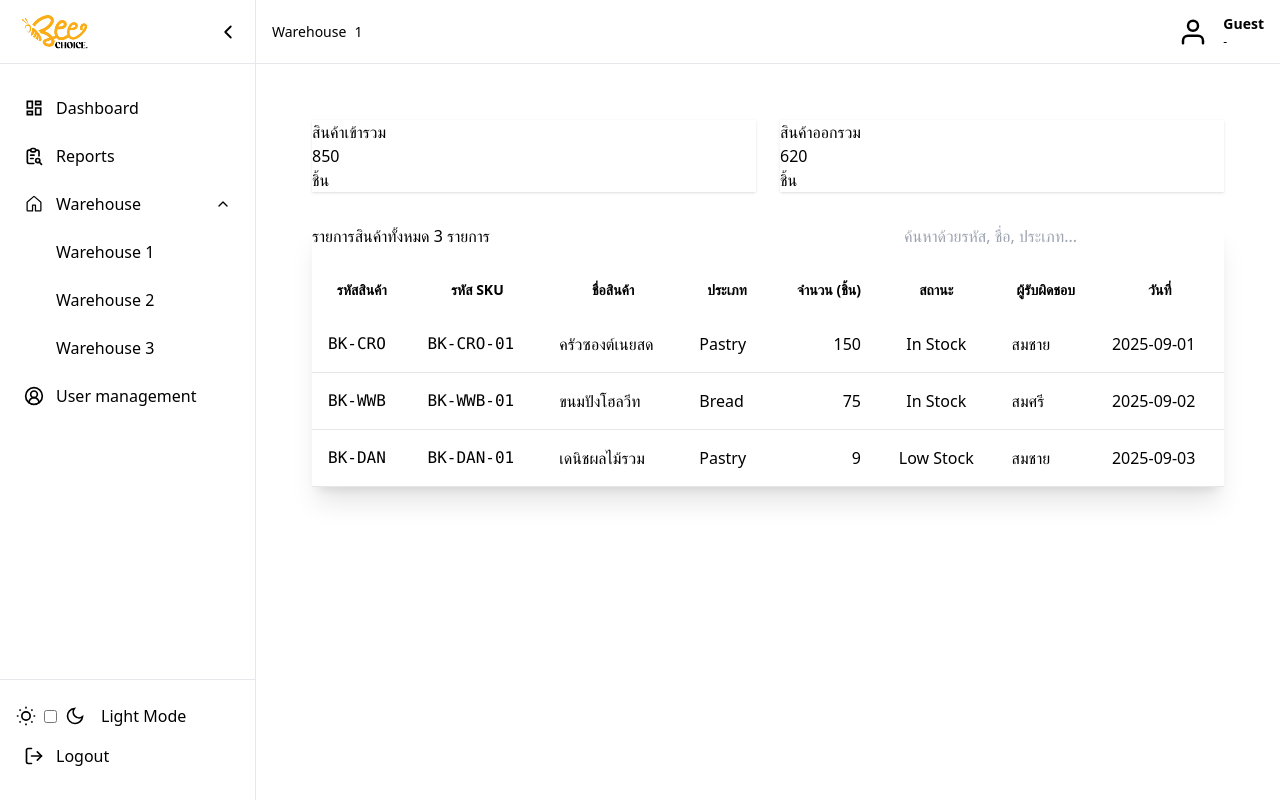
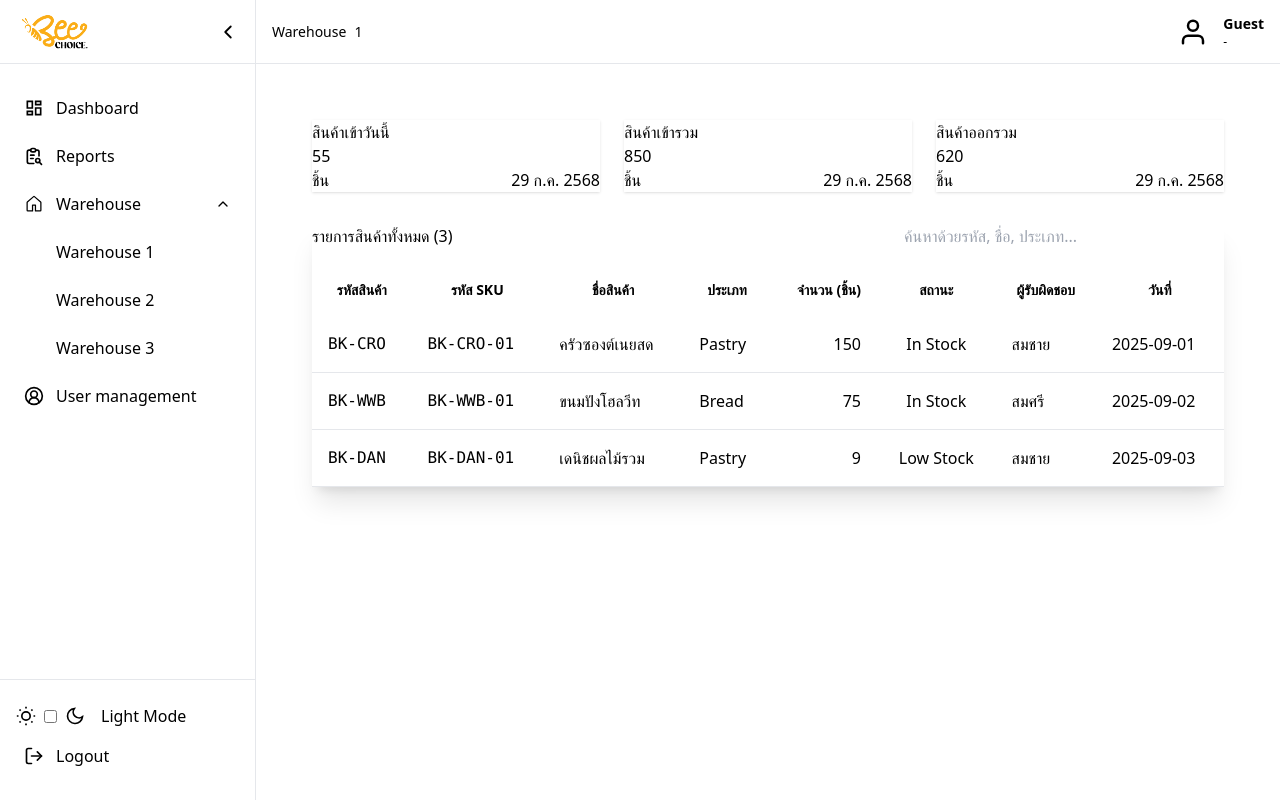
Before and after one commit to KulrapatJay/frontend-warehouse-webapp, a Next.js app: page /warehouse/1 in a window 1280 px wide. Built offline with nearby package versions, Linux system fonts and the light colour scheme.

Commit message:
เเก้ทั้งหมดเเล้วครับท่าน

```diff
--- a/src/app/(protected)/warehouse/[id]/page.tsx
+++ b/src/app/(protected)/warehouse/[id]/page.tsx
@@ -4,7 +4,6 @@
 import React, { use, useState, useEffect } from 'react';
 
 // --- (ส่วนของข้อมูลจำลอง และ Types) ---
-// ## แก้ไข Type: แยก sku ออกเป็น productCode และ skuCode ##
 type Product = {
   id: number;
   productCode: string; // รหัสสินค้าหลัก
@@ -17,20 +16,22 @@ type Product = {
   lastUpdated: string;
 };
 
+// ## เพิ่ม dailyInbound ใน Type ##
 type WarehouseData = {
   name: string;
   stats: {
     totalInbound: number;
     totalOutbound: number;
+    dailyInbound: number; // สินค้าเข้ารายวัน
   };
   products: Product[];
 };
 
-// ## อัปเดตข้อมูลตัวอย่างให้ตรงกับ Type ใหม่ ##
+// ## อัปเดตข้อมูลตัวอย่างให้มี dailyInbound ##
 const allWarehouseData: { [key: string]: WarehouseData } = {
   '1': {
     name: 'Warehouse 1',
-    stats: { totalInbound: 850, totalOutbound: 620 },
+    stats: { totalInbound: 850, totalOutbound: 620, dailyInbound: 55 },
     products: [
       { id: 1, productCode: 'BK-CRO', skuCode: 'BK-CRO-01', name: 'ครัวซองต์เนยสด', category: 'Pastry', quantity: 150, status: 'In Stock', responsible: 'สมชาย', lastUpdated: '2025-09-01' },
       { id: 2, productCode: 'BK-WWB', skuCode: 'BK-WWB-01', name: 'ขนมปังโฮลวีท', category: 'Bread', quantity: 75, status: 'In Stock', responsible: 'สมศรี', lastUpdated: '2025-09-02' },
@@ -39,7 +40,7 @@ const allWarehouseData: { [key: string]: WarehouseData } = {
   },
   '2': {
     name: 'Warehouse 2',
-    stats: { totalInbound: 210, totalOutbound: 185 },
+    stats: { totalInbound: 210, totalOutbound: 185, dailyInbound: 15 },
     products: [
       { id: 4, productCode: 'CK-CHF', skuCode: 'CK-CHF-01', name: 'เค้กช็อกโกแลตฟัดจ์', category: 'Cake', quantity: 12, status: 'In Stock', responsible: 'วิชัย', lastUpdated: '2025-09-01' },
       { id: 5, productCode: 'PI-APL', skuCode: 'PI-APL-01', name: 'พายแอปเปิ้ล', category: 'Pie', quantity: 5, status: 'Low Stock', responsible: 'วิชัย', lastUpdated: '2025-08-28' },
@@ -49,7 +50,7 @@ const allWarehouseData: { [key: string]: WarehouseData } = {
   },
   '3': {
     name: 'Warehouse 3',
-    stats: { totalInbound: 5500, totalOutbound: 4800 },
+    stats: { totalInbound: 5500, totalOutbound: 4800, dailyInbound: 320 },
     products: [
       { id: 8, productCode: 'RM-BFL', skuCode: 'RM-BFL-01', name: 'แป้งขนมปัง (ถุง 1kg)', category: 'Flour', quantity: 350, status: 'In Stock', responsible: 'ประวิทย์', lastUpdated: '2025-09-05' },
       { id: 9, productCode: 'RM-YST', skuCode: 'RM-YST-01', name: 'ยีสต์ (ซอง)', category: 'Ingredient', quantity: 1500, status: 'In Stock', responsible: 'ประวิทย์', lastUpdated: '2025-09-05' },
@@ -85,6 +86,13 @@ export default function WarehousePage({ params }: WarehousePageProps) {
   const [searchTerm, setSearchTerm] = useState('');
   const [filteredProducts, setFilteredProducts] = useState<Product[]>([]);
 
+  const today = new Date();
+  const formattedDate = new Intl.DateTimeFormat('th-TH', {
+    day: 'numeric',
+    month: 'short',
+    year: 'numeric',
+  }).format(today);
+
   useEffect(() => {
     if (data?.products) {
       const results = data.products.filter(product => {
@@ -93,8 +101,8 @@ export default function WarehousePage({ params }: WarehousePageProps) {
           product.name.toLowerCase().includes(term) ||
           product.category.toLowerCase().includes(term) ||
           product.responsible.toLowerCase().includes(term) ||
-          product.productCode.toLowerCase().includes(term) || // เพิ่มการค้นหาจากรหัสสินค้า
-          product.skuCode.toLowerCase().includes(term)       // เพิ่มการค้นหาจากรหัส SKU
+          product.productCode.toLowerCase().includes(term) ||
+          product.skuCode.toLowerCase().includes(term)
         );
       });
       setFilteredProducts(results);
@@ -114,19 +122,39 @@ export default function WarehousePage({ params }: WarehousePageProps) {
   return (
     <main className="p-4 sm:p-8">
       <div className="max-w-7xl mx-auto">
-        <div className="grid grid-cols-1 md:grid-cols-2 gap-6 mb-8">
+
+        <div className="grid grid-cols-1 md:grid-cols-3 gap-6 mb-8">
+          {/* Card: สินค้าเข้ารวันนี้ */}
           <div className="stats bg-base-100 shadow">
             <div className="stat">
-              <div className="stat-title">สินค้าเข้ารวม</div>
-              <div className="stat-value text-success">{data.stats.totalInbound.toLocaleString()}</div>
-              <div className="stat-desc">ชิ้น</div>
+              <div className="stat-title">สินค้าเข้าวันนี้</div>
+              <div className="stat-value text-info">{data.stats.dailyInbound.toLocaleString()}</div>
+              <div className="stat-desc flex justify-between">
+                <span>ชิ้น</span>
+                <span>{formattedDate}</span>
+              </div>
             </div>
           </div>
+          {/* Card: สินค้าเข้ารวม */}
           <div className="stats bg-base-100 shadow">
             <div className="stat">
-              <div className="stat-title">สินค้าออกรวม</div>
+              <div className="stat-title">สินค้าเข้ารวม </div>
+              <div className="stat-value text-success">{data.stats.totalInbound.toLocaleString()}</div>
+              <div className="stat-desc flex justify-between">
+                <span>ชิ้น</span>
+                <span>{formattedDate}</span>
+              </div>
+            </div>
+          </div>
+          {/* Card: สินค้าออกรวม */}
+          <div className="stats bg-base-100 shadow">
+            <div className="stat">
+              <div className="stat-title">สินค้าออกรวม </div>
               <div className="stat-value text-error">{data.stats.totalOutbound.toLocaleString()}</div>
-              <div className="stat-desc">ชิ้น</div>
+              <div className="stat-desc flex justify-between">
+                <span>ชิ้น</span>
+                <span>{formattedDate}</span>
+              </div>
             </div>
           </div>
         </div>
@@ -135,7 +163,7 @@ export default function WarehousePage({ params }: WarehousePageProps) {
           <div className="card-body">
             <div className="flex justify-between items-center mb-4 flex-wrap gap-4">
               <h2 className="card-title">
-                รายการสินค้าทั้งหมด {filteredProducts.length} รายการ
+                รายการสินค้าทั้งหมด ({filteredProducts.length})
               </h2>
               <input
                 type="text"
@@ -163,7 +191,6 @@ export default function WarehousePage({ params }: WarehousePageProps) {
                 <tbody>
                   {filteredProducts.map((product) => (
                     <tr key={product.id} className="hover border-b">
-                      {/* ## แสดงผลโดยตรง ไม่ต้องตัดข้อความ ## */}
                       <td className="p-4 font-mono">{product.productCode}</td>
                       <td className="p-4 font-mono">{product.skuCode}</td>
                       <td className="p-4">{product.name}</td>
```
